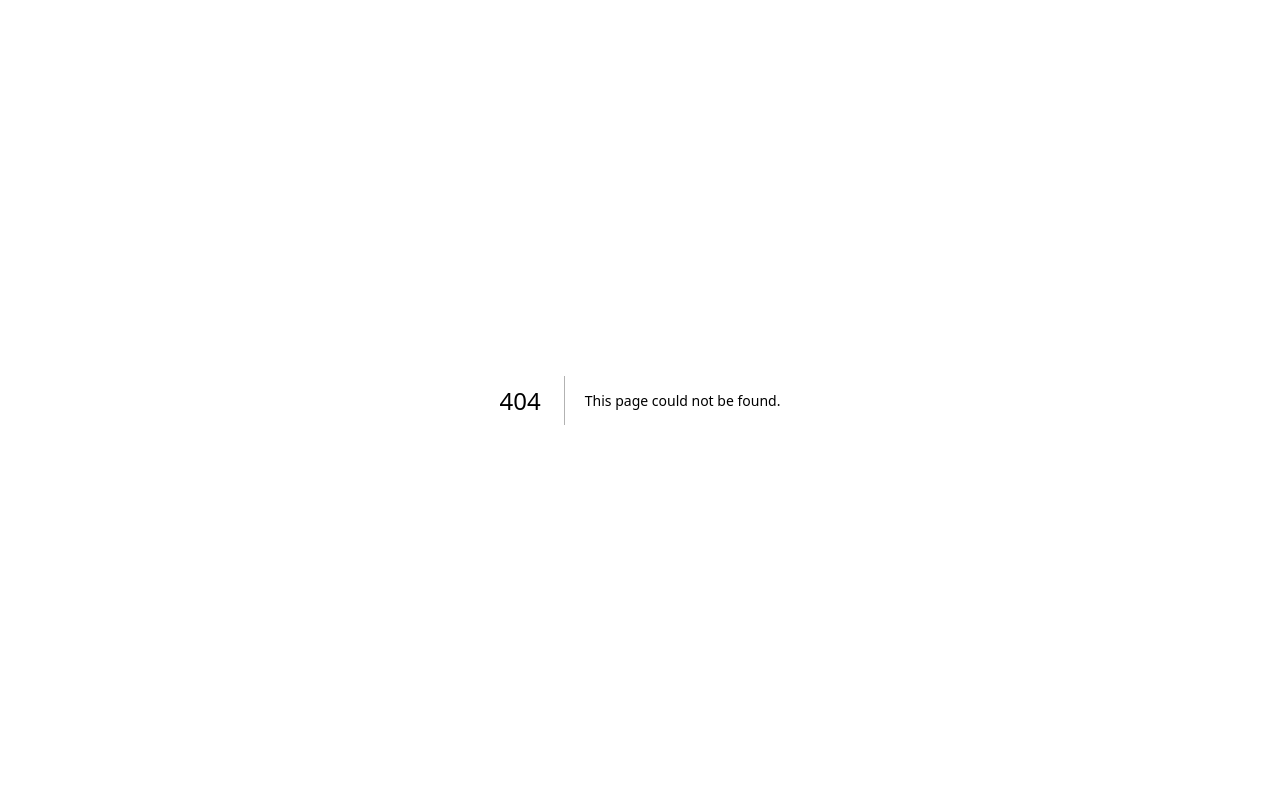
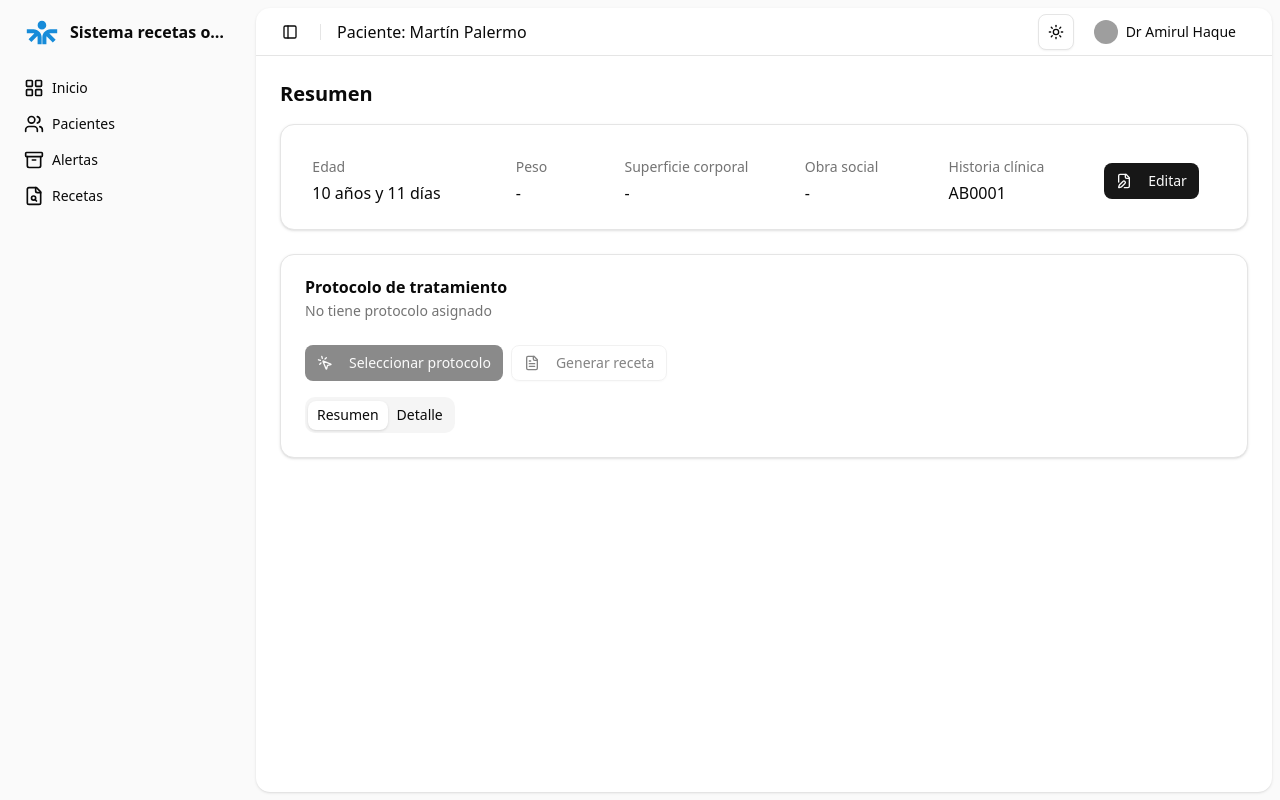
Before and after one commit to carolinamauro/garrahan-prescription-system, a Next.js app: page /pacientes/CAM004 in a window 1280 px wide. Before the commit this address had no page. Built offline with nearby package versions, Linux system fonts and the light colour scheme; grey boxes are pictures that could not be loaded.

Commit message:
Actualizo el nav para redirigir a las páginas

```diff
--- a/src/components/Sidebar/NavMain/index.js
+++ b/src/components/Sidebar/NavMain/index.js
@@ -1,6 +1,7 @@
 'use client';
 
 import { SidebarGroup, SidebarGroupContent, SidebarMenu, SidebarMenuButton, SidebarMenuItem } from '@/components/ui/sidebar';
+import Link from 'next/link';
 
 export function NavMain({items}) {
   return (
@@ -12,8 +13,12 @@
           {items.map((item) => (
             <SidebarMenuItem key={item.title}>
               <SidebarMenuButton tooltip={item.title}>
-                {item.icon && <item.icon className="!w-5 !h-5 flex-shrink-0" />}
-                <span>{item.title}</span>
+                <Link href={item.url}
+                  className="flex items-center gap-2"
+                  aria-label={item.title}>
+                  {item.icon && <item.icon className="!w-5 !h-5 flex-shrink-0" />}
+                  <span>{item.title}</span>
+                </Link>
               </SidebarMenuButton>
             </SidebarMenuItem>
           ))}
--- a/src/components/Sidebar/index.js
+++ b/src/components/Sidebar/index.js
@@ -15,22 +15,22 @@
 const NAV_MAIN_ITEMS = [
   {
     title: 'Inicio',
-    url: '#',
+    url: '/',
     icon: LayoutGridIcon,
   },
   {
     title: 'Pacientes',
-    url: '#',
+    url: '/pacientes',
     icon: Users,
   },
   {
     title: 'Alertas',
-    url: '#',
+    url: '/alertas',
     icon: Archive,
   },
   {
     title: 'Recetas',
-    url: '#',
+    url: '/recetas',
     icon: FileSearch2,
   }
 ];
```
Also changed, not shown: src/app/pacientes/[id]/data.json (renamed from src/app/patients/[id]/data.json), src/app/pacientes/[id]/page.js (renamed from src/app/patients/[id]/page.js), src/app/pacientes/[id]/page.module.css (renamed from src/app/patients/[id]/page.module.css), src/app/pacientes/page.js (renamed from src/app/patients/page.js), src/app/pacientes/page.module.css (renamed from src/app/patients/page.module.css), 1 other file (tests, documents, lock files or other folders).
